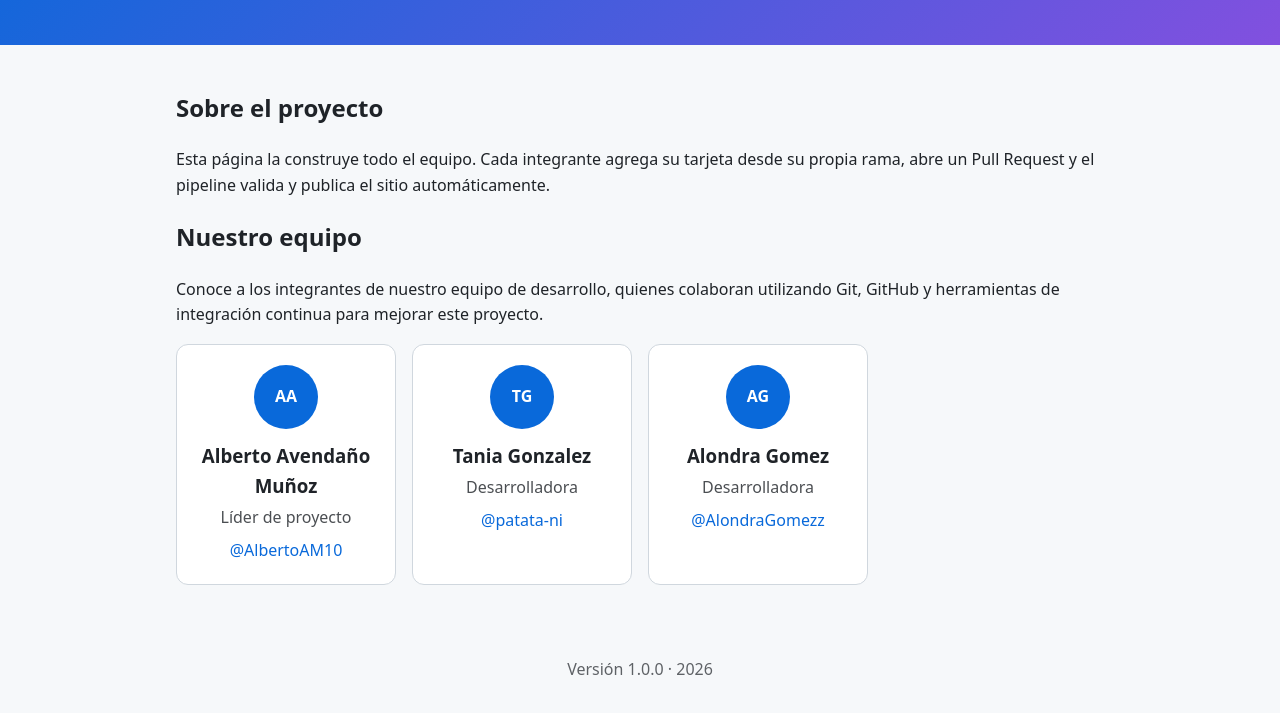
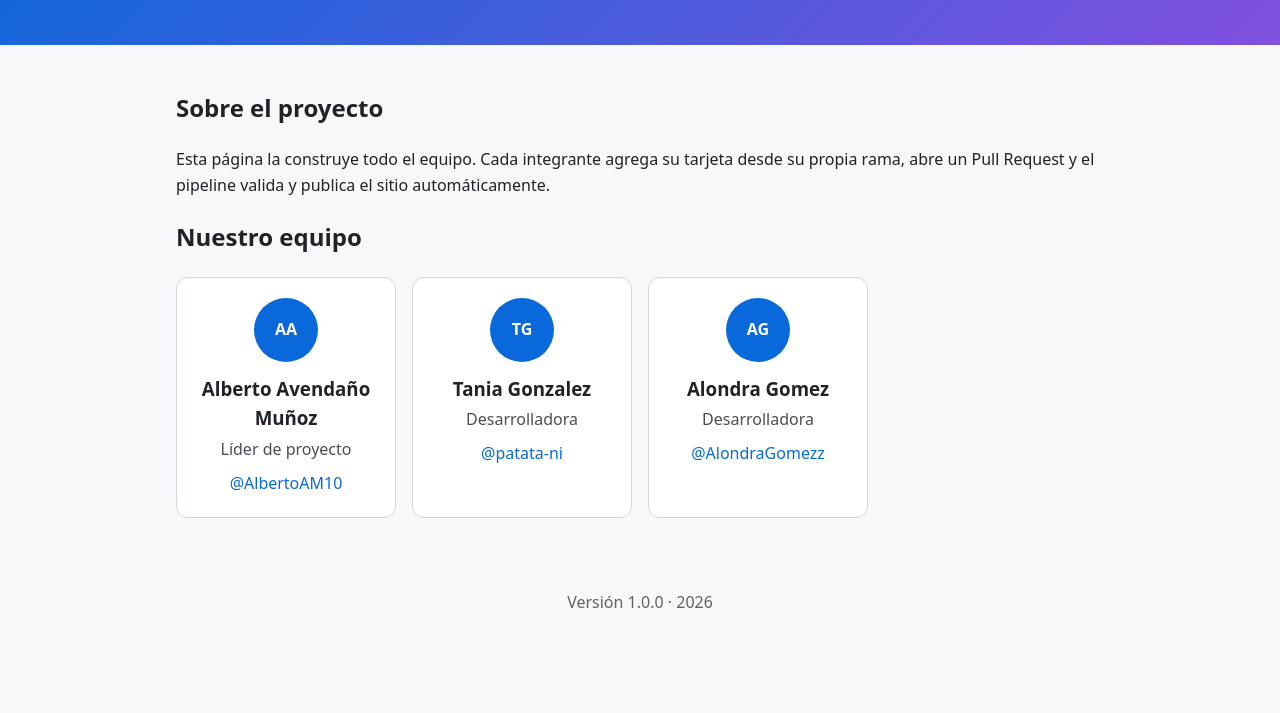
Before and after one commit to patata-ni/equipo-web-devops, a website with bundled scripts: page index.html in a window 1280 px wide. Shown: the part 141-854 px from the top of the page. After the commit the page ends 804 px from the top, so only its background shows below. Built offline with nearby package versions, Linux system fonts and the light colour scheme.

Commit message:
Revert "feat: mejora descripcion del equipo"

```diff
--- a/index.html
+++ b/index.html
@@ -25,11 +25,7 @@
 
     <section aria-labelledby="equipo-titulo">
       <h2 id="equipo-titulo">Nuestro equipo</h2>
-      <p>
-      Conoce a los integrantes de nuestro equipo de desarrollo, quienes colaboran utilizando Git, GitHub y herramientas de integración continua para mejorar este proyecto.
-    </p>
       <div id="equipo" class="grid"></div>
-
     </section>
   </main>
 
```
